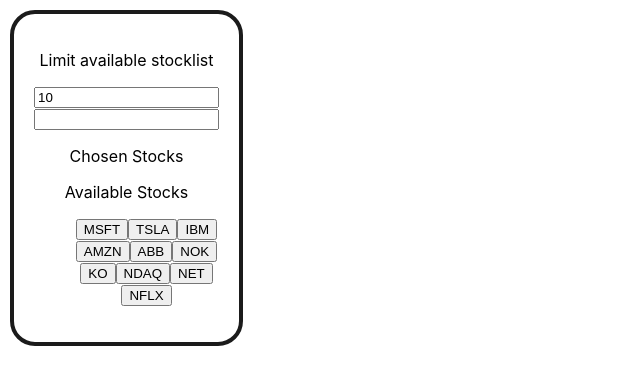
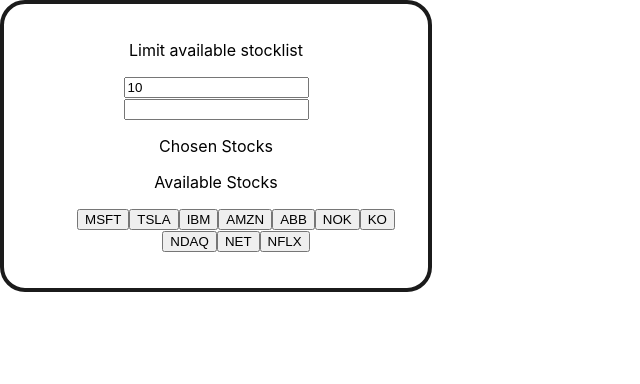
Before and after one commit to KeMaAid/reactstocks, a React (Create React App) app: page / in a window 1280 px wide. Shown: the top 384 px of the page, without its empty margins (0-640 px from the left). Built offline with nearby package versions, Linux system fonts and the light colour scheme.

Commit message:
update css

```diff
--- a/src/App.css
+++ b/src/App.css
@@ -10,8 +10,7 @@
 
 .App {
   text-align: center;
-  display: grid;
-  grid-template-columns: 1fr 5fr;
+  display: inline;
   grid-template-areas:"ControlPanel StocksPanel";
   margin : auto;
   padding: 10px;
@@ -24,12 +23,12 @@
   grid-gap:1px;
   grid-template-columns: repeat(3, 1fr);
   gap: 10px;
-  justify-content: start;
-  grid-auto-rows: 20%;
+  float: right;
 }
 
 .Chart{
   padding:10px;
+  height: fit-content;
 
 
 }
@@ -39,6 +38,7 @@
   border-radius: 25px;
   border: 4px solid var(--base03);
   padding: 20px;
+  max-width: 30%;
 }
 
 .Settings{
--- a/src/assets/StocksPanel.js
+++ b/src/assets/StocksPanel.js
@@ -8,7 +8,7 @@
             <div className="StocksPanel">
                 <ul>
                     {this.props.visibleStocks.map(stock =>
-                        <Stock key={stock.key} stockSymbol={stock.symbol} />
+                        <Stock key={stock.key} stockSymbol={stock.symbol} placeholder="Search here"/>
                     )}
                 </ul>
             </div>
```
Also changed, not shown: Design_ideas/design mobile.png (added), 1 other file (tests, documents, lock files or other folders).
